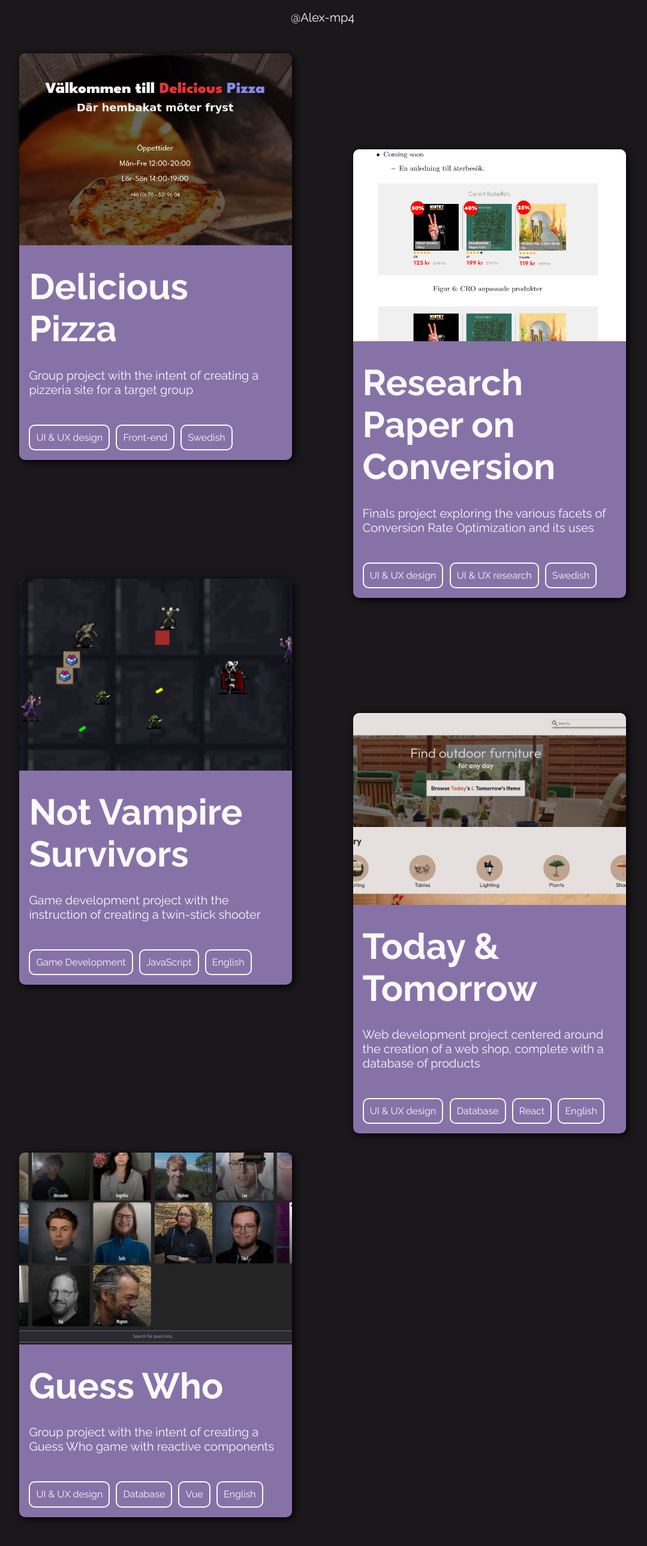
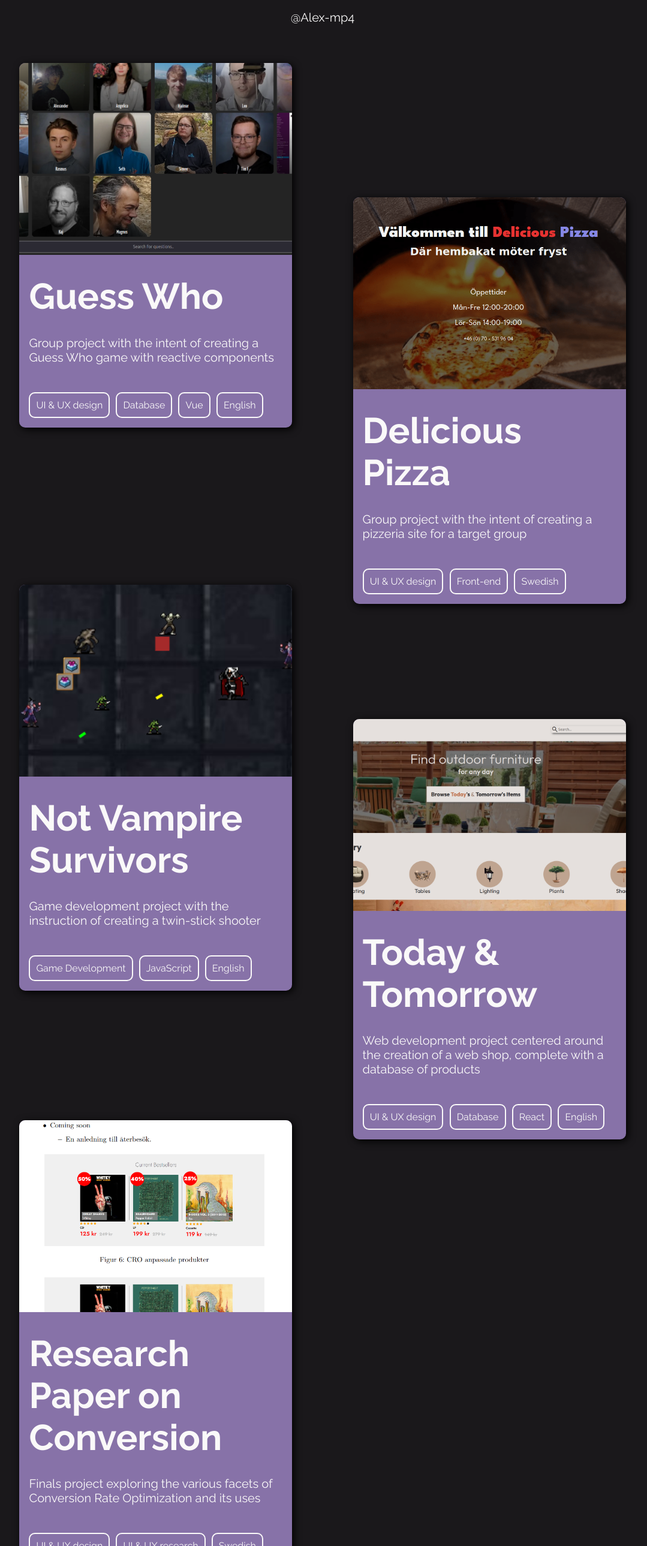
Before and after one commit to Alex-mp4/Alex-mp4, a plain HTML site: page index.html in a window 1280 px wide. Shown: the part 222-2800 px from the top of the page at 60% size, without its empty margins (102-1181 px from the left). Drawn offline with Linux system fonts and the light colour scheme; a web font is replaced by a local one.

Commit message:
🎨 Positions

```diff
--- a/index.html
+++ b/index.html
@@ -18,23 +18,24 @@
     <p class="underHeader">@Alex-mp4</p>
 
     <div class="container">
-        <a href="https://lokeoberg04.github.io/te4-pizza/" target="_blank">
+        <a href="https://te4-guess-who.netlify.app/" target="_blank" class="left">
+            <img src="src/guesswho.png" alt="Guess Who Screenshot">
+            <h2>Guess Who</h2>
+            <p>Group project with the intent of creating a Guess Who game with reactive components</p>
+            <ul>
+                <li>UI & UX design</li>
+                <li>Database</li>
+                <li>Vue</li>
+                <li>English</li>
+            </ul>
+        </a>
+        <a href="https://lokeoberg04.github.io/te4-pizza/" target="_blank" class="right">
             <img src="src/delicious-min.png" alt="Delicious Pizza Screenshot">
             <h2>Delicious Pizza</h2>
             <p>Group project with the intent of creating a pizzeria site for a target group</p>
             <ul>
                 <li>UI & UX design</li>
                 <li>Front-end</li>
-                <li>Swedish</li>
-            </ul>
-        </a>
-        <a href="src/GYARB___Alexanders_CRO (5)-1.pdf" target="_blank" class="right">
-            <img src="src/gyarb.png" alt="Finals Project Screenshot">
-            <h2>Research Paper on Conversion</h2>
-            <p>Finals project exploring the various facets of Conversion Rate Optimization and its uses</p>
-            <ul>
-                <li>UI & UX design</li>
-                <li>UI & UX research</li>
                 <li>Swedish</li>
             </ul>
         </a>
@@ -66,15 +67,14 @@
     </div>
 
     <div class="container">
-        <a href="https://te4-guess-who.netlify.app/" target="_blank">
-            <img src="src/guesswho.png" alt="Guess Who Screenshot">
-            <h2>Guess Who</h2>
-            <p>Group project with the intent of creating a Guess Who game with reactive components</p>
+        <a href="src/GYARB___Alexanders_CRO (5)-1.pdf" target="_blank" class="left">
+            <img src="src/gyarb.png" alt="Finals Project Screenshot">
+            <h2>Research Paper on Conversion</h2>
+            <p>Finals project exploring the various facets of Conversion Rate Optimization and its uses</p>
             <ul>
                 <li>UI & UX design</li>
-                <li>Database</li>
-                <li>Vue</li>
-                <li>English</li>
+                <li>UI & UX research</li>
+                <li>Swedish</li>
             </ul>
         </a>
     </div>
--- a/style.css
+++ b/style.css
@@ -55,7 +55,7 @@ h1 {
 }
 
 .underHeader {
-    margin-bottom: 3rem;
+    margin-bottom: 8rem;
 
     font-size: var(--space-s);
     text-align: center;
```
